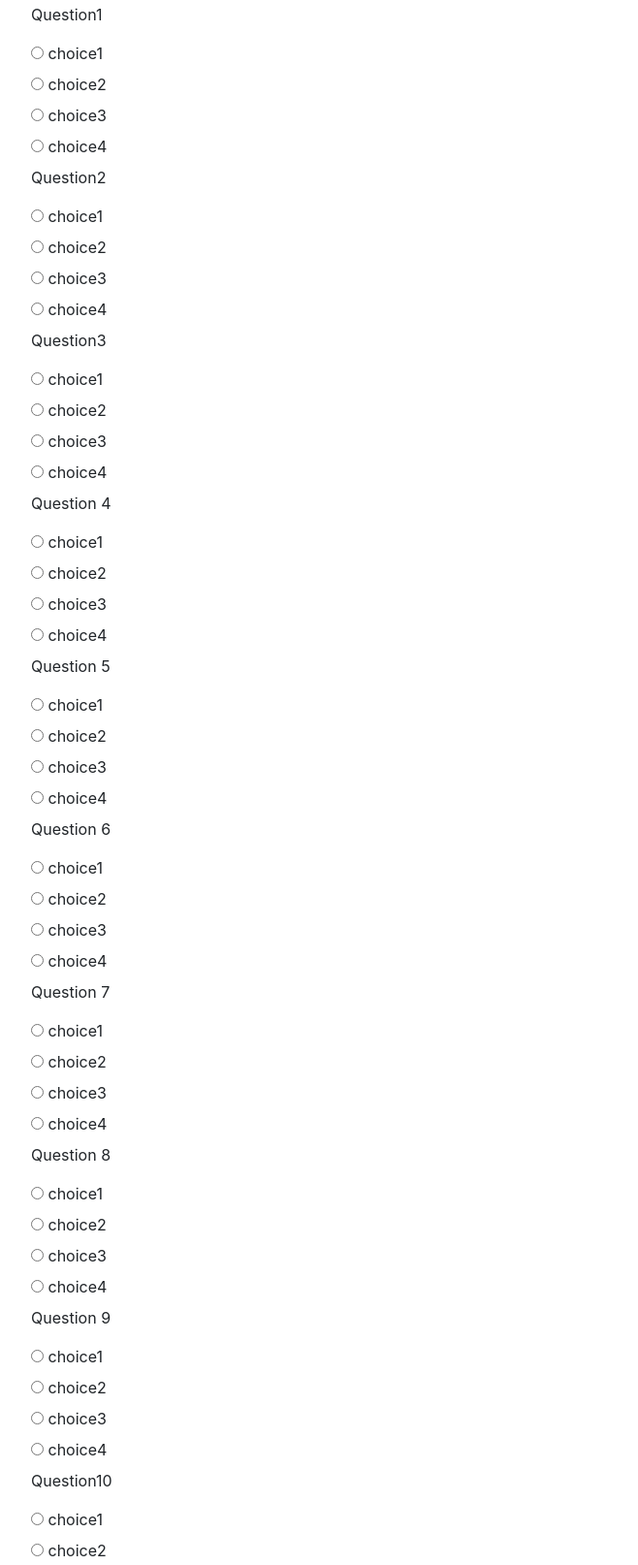
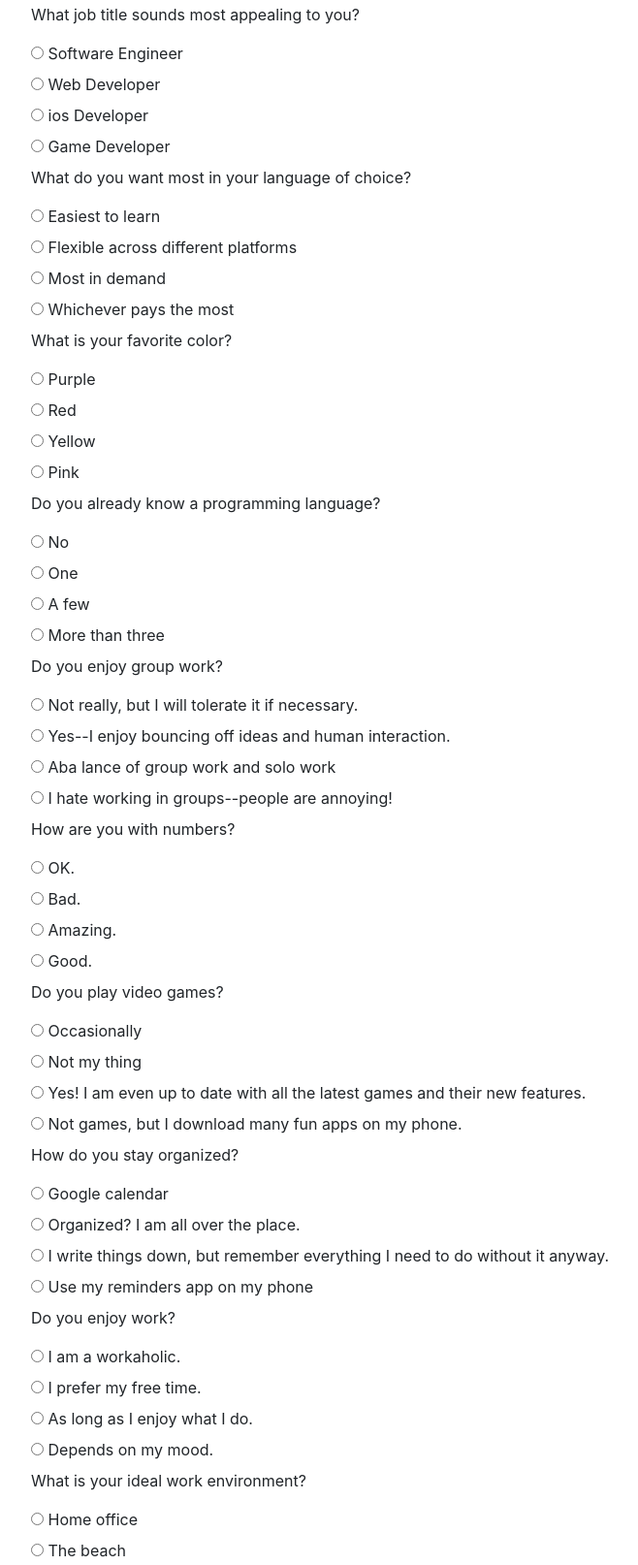
Before and after one commit to marnionrails/codereview2, a plain HTML site: page index.html in a window 1280 px wide. Shown: the part 295-1909 px from the top of the page at 97% size, without its empty margins (53-711 px from the left). Drawn offline with Linux system fonts and the light colour scheme.

Commit message:
add questions and choices

```diff
--- a/index.html
+++ b/index.html
@@ -17,268 +17,265 @@
       <h3>Ready. Set. Code!</h3>
       <form id="form-group">
         <div class="radio">
-          <p>Question1</p>
+          <p>What job title sounds most appealing to you?</p>
           <label>
             <input type="radio" name="question1" value="1">
-            choice1
+            Software Engineer
           </label>
         </div>
         <div class="radio">
           <label>
             <input type="radio" name="question1" value="2">
-            choice2
+            Web Developer
           </label>
         </div>
         <div class="radio">
           <label>
             <input type="radio" name="question1" value="3">
-            choice3
+            ios Developer
           </label>
         </div>
         <div class="radio">
           <label>
             <input type="radio" name="question1" value="4">
-            choice4
+            Game Developer
           </label>
         </div>
         <div class="radio">
-          <p>Question2</p>
+          <p>What do you want most in your language of choice?</p>
           <label>
             <input type="radio" name="question2" value="1">
-            choice1
+            Easiest to learn
           </label>
         </div>
         <div class="radio">
           <label>
             <input type="radio" name="question2" value="2">
-            choice2
+            Flexible across different platforms
           </label>
         </div>
         <div class="radio">
           <label>
             <input type="radio" name="question2" value="3">
-            choice3
+            Most in demand
           </label>
         </div>
         <div class="radio">
           <label>
             <input type="radio" name="question2" value="4">
-            choice4
+            Whichever pays the most
           </label>
         </div>
         <div class="radio">
-          <p>Question3</p>
+          <p>What is your favorite color?</p>
           <label>
             <input type="radio" name="question3" value="1">
-            choice1
+            Purple
           </label>
         </div>
         <div class="radio">
           <label>
             <input type="radio" name="question3" value="2">
-            choice2
+            Red
           </label>
         </div>
         <div class="radio">
           <label>
             <input type="radio" name="question3" value="3">
-            choice3
+            Yellow
         </label>
         </div>
         <div class="radio">
           <label>
             <input type="radio" name="question3" value="4">
-            choice4
+            Pink
           </label>
         </div>
         <div class="radio">
-          <p>Question 4</p>
+          <p>Do you already know a programming language?</p>
           <label>
             <input type="radio" name="question4" value="1">
-            choice1
+            No
           </label>
         </div>
         <div class="radio">
           <label>
             <input type="radio" name="question4" value="2">
-            choice2
+            One
           </label>
         </div>
         <div class="radio">
           <label>
             <input type="radio" name="question4" value="3">
-            choice3
+            A few
           </label>
         </div>
         <div class="radio">
           <label>
             <input type="radio" name="question4" value="4">
-            choice4
+            More than three
           </label>
         </div>
         <div class="radio">
-          <p>Question 5</p>
+          <p>Do you enjoy group work?</p>
           <label>
             <input type="radio" name="question5" value="1">
-            choice1
+            Not really, but I will tolerate it if necessary.
           </label>
         </div>
         <div class="radio">
           <label>
             <input type="radio" name="question5" value="2">
-            choice2
+            Yes--I enjoy bouncing off ideas and human interaction.
           </label>
         </div>
         <div class="radio">
           <label>
             <input type="radio" name="question5" value="3">
-            choice3
+            Aba lance of group work and solo work
           </label>
         </div>
         <div class="radio">
           <label>
             <input type="radio" name="question5" value="4">
-            choice4
+            I hate working in groups--people are annoying!
           </label>
         </div>
         <div class="radio">
-          <p>Question 6</p>
+          <p>How are you with numbers?</p>
           <label>
             <input type="radio" name="question6" value="1">
-            choice1
+            OK.
           </label>
         </div>
         <div class="radio">
           <label>
             <input type="radio" name="question6" value="2">
-            choice2
+            Bad.
           </label>
         </div>
         <div class="radio">
           <label>
             <input type="radio" name="question6" value="3">
-            choice3
+            Amazing.
           </label>
         </div>
         <div class="radio">
           <label>
             <input type="radio" name="question6" value="4">
-            choice4
+            Good.
           </label>
         </div>
         <div class="radio">
-          <p>Question 7</p>
+          <p>Do you play video games?</p>
           <label>
             <input type="radio" name="question7" value="1">
-            choice1
+            Occasionally
           </label>
         </div>
         <div class="radio">
           <label>
             <input type="radio" name="question7" value="2">
-            choice2
+            Not my thing
           </label>
         </div>
         <div class="radio">
           <label>
             <input type="radio" name="question7" value="3">
-            choice3
+            Yes! I am even up to date with all the latest games and their new features.
           </label>
         </div>
         <div class="radio">
           <label>
             <input type="radio" name="question7" value="4">
-            choice4
+            Not games, but I download many fun apps on my phone.
           </label>
         </div>
         <div class="radio">
-          <p>Question 8</p>
+          <p>How do you stay organized?</p>
           <label>
             <input type="radio" name="question8" value="1">
-            choice1
+            Google calendar
           </label>
         </div>
         <div class="radio">
           <label>
             <input type="radio" name="question8" value="2">
-            choice2
+            Organized? I am all over the place.
           </label>
         </div>
         <div class="radio">
           <label>
             <input type="radio" name="question8" value="3">
-            choice3
+            I write things down, but remember everything I need to do without it anyway.
           </label>
         </div>
         <div class="radio">
           <label>
             <input type="radio" name="question8" value="4">
-            choice4
+            Use my reminders app on my phone
           </label>
         </div>
         <div class="radio">
-          <p>Question 9</p>
+          <p>Do you enjoy work?</p>
           <label>
             <input type="radio" name="question9" value="1">
-            choice1
+            I am a workaholic.
         </label>
         </div>
         <div class="radio">
           <label>
             <input type="radio" name="question9" value="2">
-            choice2
+            I prefer my free time.
         </label>
         </div>
         <div class="radio">
           <label>
             <input type="radio" name="question9" value="3">
-            choice3
+            As long as I enjoy what I do.
           </label>
         </div>
         <div class="radio">
           <label>
             <input type="radio" name="question9" value="4">
-            choice4
+            Depends on my mood.
           </label>
         </div>
         <div class="radio">
-          <p>Question10</p>
+          <p>What is your ideal work environment?</p>
           <label>
             <input type="radio" name="question10" value="1">
-            choice1
+            Home office
           </label>
         </div>
         <div class="radio">
           <label>
             <input type="radio" name="question10" value="2">
-            choice2
+            The beach
           </label>
         </div>
         <div class="radio">
           <label>
             <input type="radio" name="question10" value="3">
-            choice3
+            Cubicle farm
           </label>
         </div>
         <div class="radio">
           <label>
             <input type="radio" name="question10" value="4">
-            choice4
+            Starbucks
           </label>
         </div>
         <button type="submit" class="btn">Submit</button>
       </form>
-      <div id="Ruby">
-        <h3>You should learn Ruby!</h3>
-      </div>
-      <div id="C-sharp">
-        <h3>You should learn C#!</h3>
-      </div>
       <div id="JavaScript">
         <h3>You should learn JavaScript!</h3>
       </div>
       <div id="Python">
         <h3>You should learn Python!</h3>
+      </div>
+      <div id="C-sharp">
+        <h3>You should learn C#!</h3>
       </div>
       <div id="Swift">
         <h3>You should learn Swift!</h3>
--- a/js/scripts.js
+++ b/js/scripts.js
@@ -13,5 +13,8 @@ $document.ready(function() {
     const answer9 = $("input:radio[name=question9]:checked").val();
     const answer10 =$("input:radio[name=question10]:checked").val();
 
+    if (answer1 === "1" && (answer2 === "1" || answer3 === "1" || answer4 === "1" ||
+         answer5 === "1" || answer6 === "1" || answer7 === "1" || answer8 === "1" ||
+         answer9 === "1"
   });
 });
```
